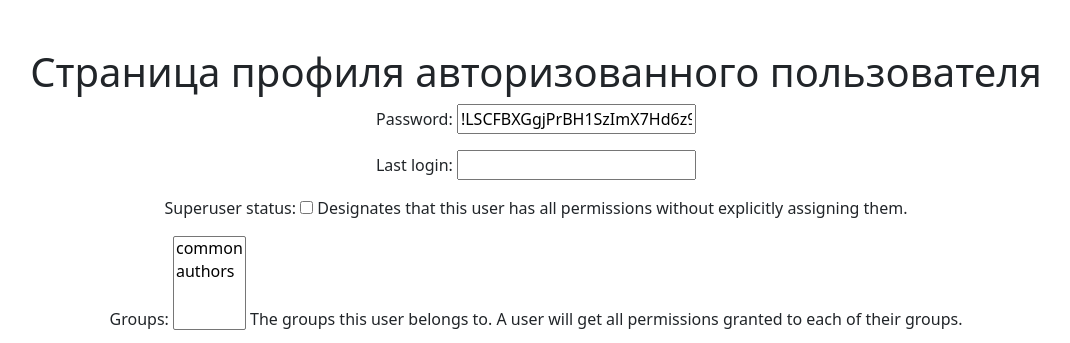
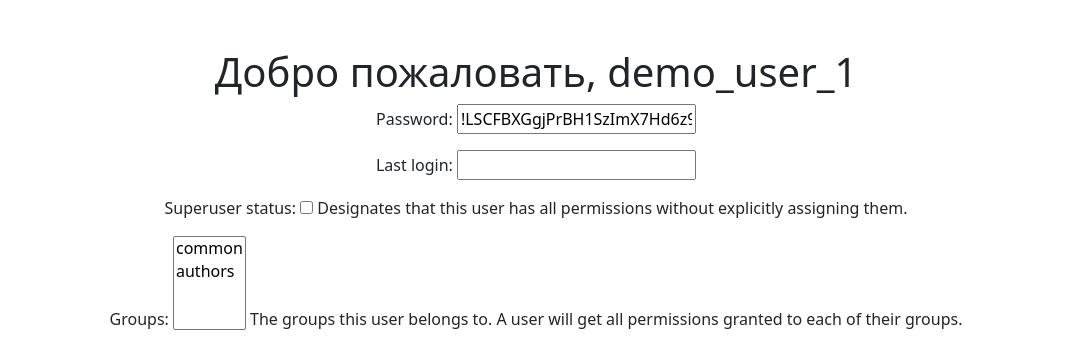
Before and after one commit to basergee/django-newsportal, a Django app: page /news/edit_user/2/ in a window 1280 px wide. Shown: the part 56-399 px from the top of the page, without its empty margins (104-1174 px from the left). Run offline with Django 4.2, Linux system fonts and the light colour scheme; a user stored in the database is signed in; data comes from the database, SQL or seed files in the repository; some libraries are stand-ins or nearby versions.

Commit message:
Добавил вывод имени пользователя в профиле

```diff
--- a/News_Portal/templates/user_profile.html
+++ b/News_Portal/templates/user_profile.html
@@ -5,7 +5,7 @@
 {% endblock title %}
 
 {% block content %}
-    <h1>Страница профиля авторизованного пользователя</h1>
+    <h1>Добро пожаловать, {{ user.username }}</h1>
     <form action="" method="post">
         {% csrf_token %}
         {{ form.as_p }}
```
